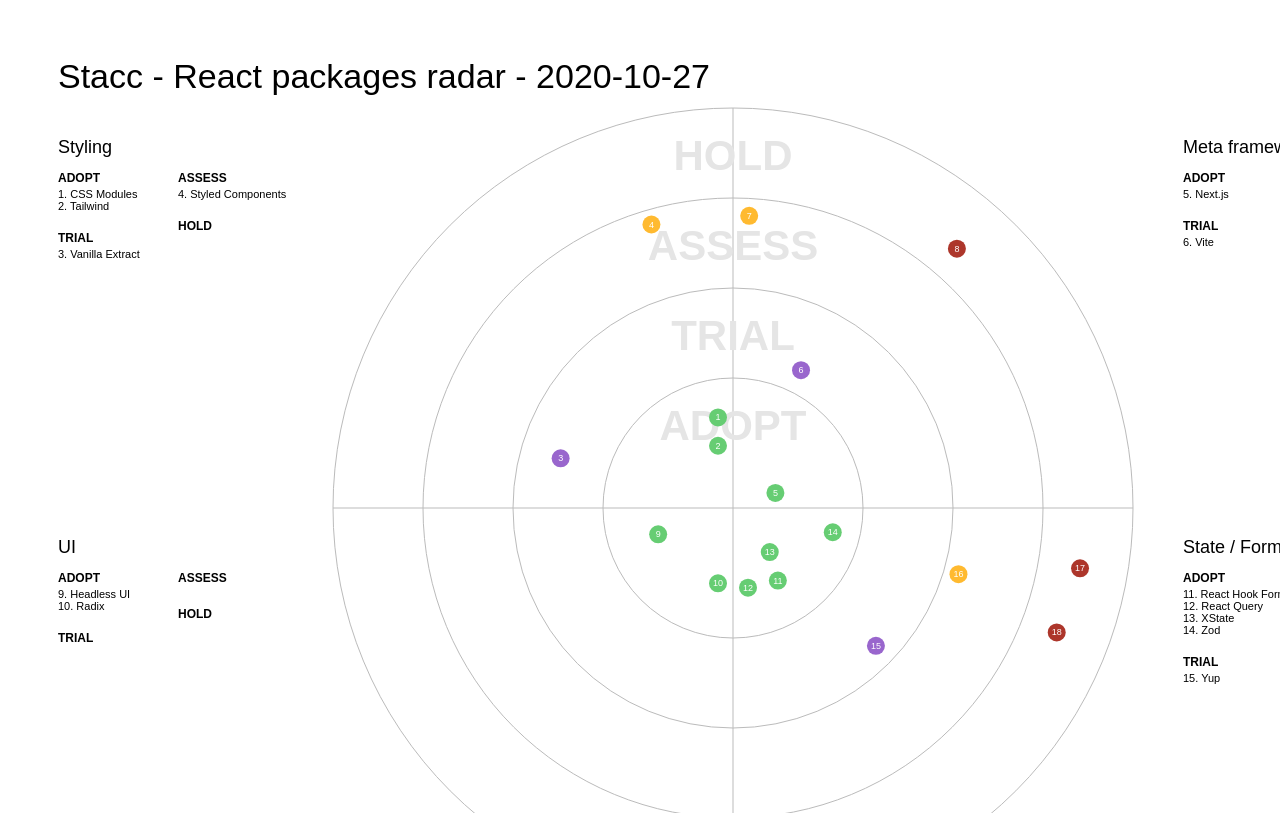
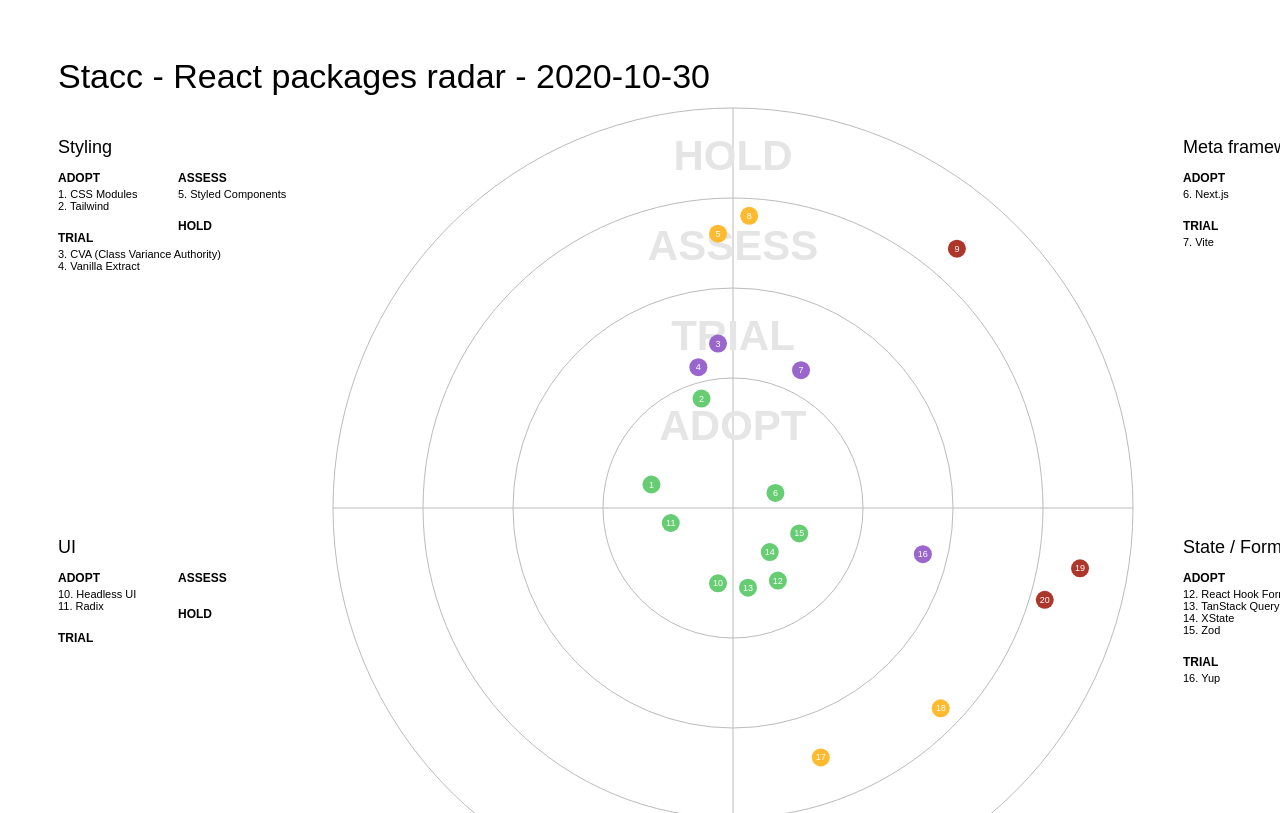
Before and after one commit to stacc/react-guild, a plain HTML site: page package-radar/index.html in a window 1280 px wide. Shown: the top 813 px of the page. Drawn offline with nearby package versions, Linux system fonts and the light colour scheme.

Commit message:
feat: changes to package radar

```diff
--- a/package-radar/index.html
+++ b/package-radar/index.html
@@ -29,7 +29,7 @@
           grid: "#bbb",
           inactive: "#ddd",
         },
-        title: "Stacc - React packages radar - 2020-10-27",
+        title: "Stacc - React packages radar - 2020-10-30",
         quadrants: [
           { name: "State / Form management" },
           { name: "UI" },
@@ -56,6 +56,7 @@
             quadrant: 3,
             ring: 2,
             label: "Remix",
+            link: "https://remix.run/",
             active: true,
           },
           {
@@ -68,78 +69,98 @@
             quadrant: 3,
             ring: 1,
             label: "Vite",
+            link: "https://vitejs.dev/",
             active: true,
           },
           {
             quadrant: 0,
             ring: 3,
             label: "Formik",
+            link: "https://formik.org/",
             active: true,
           },
           {
             quadrant: 0,
             ring: 0,
             label: "React Hook Form",
+            link: "https://react-hook-form.com/",
             active: true,
           },
           {
             quadrant: 0,
             ring: 0,
-            label: "React Query",
+            label: "TanStack Query",
+            link: "https://tanstack.com/query/v4",
             active: true,
           },
           {
             quadrant: 0,
             ring: 0,
             label: "XState",
+            link: "https://xstate.js.org/",
+            active: true,
+          },
+          {
+            quadrant: 0,
+            ring: 2,
+            label: "Zustand",
+            link: "https://github.com/pmndrs/zustand",
             active: true,
           },
           {
             quadrant: 0,
             ring: 1,
             label: "Yup",
+            link: "https://github.com/jquense/yup",
             active: true,
           },
           {
             quadrant: 0,
             ring: 0,
             label: "Zod",
+            link: "https://github.com/colinhacks/zod",
             active: true,
           },
           {
             quadrant: 0,
             ring: 3,
             label: "Redux",
+            link: "https://redux.js.org/",
             active: true,
           },
           {
             quadrant: 0,
             ring: 2,
             label: "Redux Toolkit",
+            link: "https://redux-toolkit.js.org/",
             active: true,
           },
           {
             quadrant: 1,
             ring: 0,
             label: "Headless UI",
+            link: "https://headlessui.com/",
             active: true,
           },
           {
             quadrant: 1,
             ring: 0,
             label: "Radix",
+            link: "https://www.radix-ui.com/",
             active: true,
           },
           {
             quadrant: 2,
             ring: 0,
             label: "Tailwind",
+            link: "https://tailwindcss.com/",
             active: true,
           },
           {
             quadrant: 2,
             ring: 2,
             label: "Styled Components",
+            link: "https://styled-components.com/",
             active: true,
           },
           {
@@ -152,6 +173,14 @@
             quadrant: 2,
             ring: 1,
             label: "Vanilla Extract",
+            link: "https://vanilla-extract.style/",
+            active: true,
+          },
+          {
+            quadrant: 2,
+            ring: 1,
+            label: "CVA (Class Variance Authority)",
+            link: "https://github.com/joe-bell/cva",
             active: true,
           },
         ],
```
